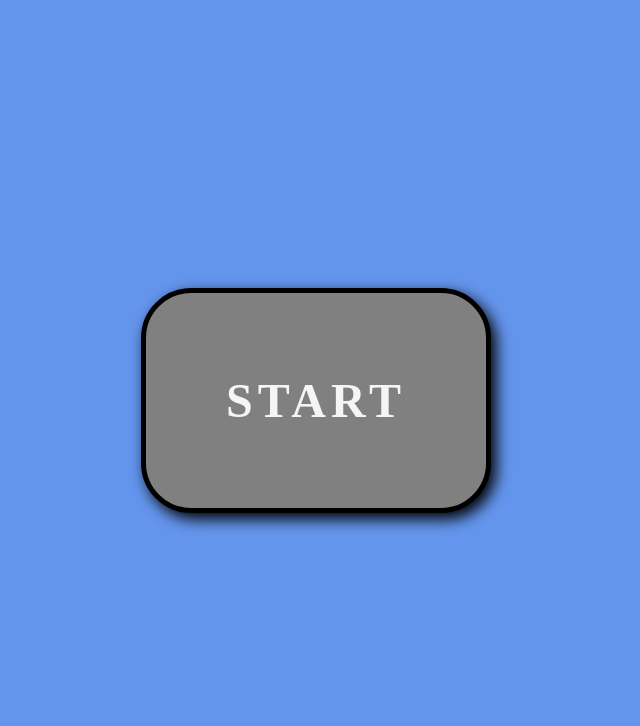
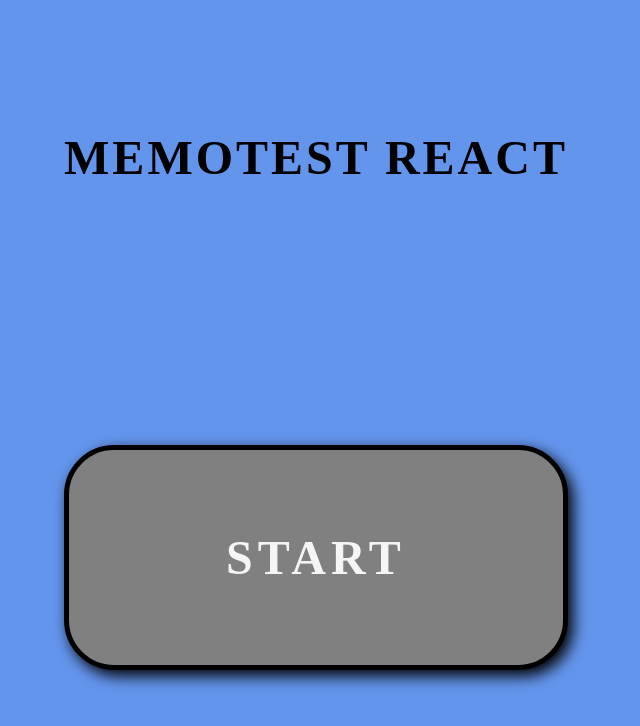
Before and after one commit to jdpenalver/unq-ui-penalver-trabajo-final, a React (Create React App) app: page / in a window 1280 px wide. Shown: the top 726 px of the page, without its empty margins (324-964 px from the left). Built offline with nearby package versions, Linux system fonts and the light colour scheme.

Commit message:
Agregado de readeME para instalacion y detalles menores

```diff
--- a/public/index.html
+++ b/public/index.html
@@ -18,13 +18,13 @@
     <!--
       Notice the use of %PUBLIC_URL% in the tags above.
       It will be replaced with the URL of the `public` folder during the build.
+
       Only files inside the `public` folder can be referenced from the HTML.
-
       Unlike "/favicon.ico" or "favicon.ico", "%PUBLIC_URL%/favicon.ico" will
       work correctly both with client-side routing and a non-root public URL.
       Learn how to configure a non-root public URL by running `npm run build`.
     -->
-    <title>React App</title>
+    <title>Memotes React</title>
   </head>
   <body>
     <noscript>You need to enable JavaScript to run this app.</noscript>
--- a/src/componentes/Start.jsx
+++ b/src/componentes/Start.jsx
@@ -5,6 +5,7 @@ import "../css/main.css";
 const Start = () => {
     return (
         <div className="main">
+            <h1> MemoTest  React</h1>
             <Link className="start" to="/game/players">Start</Link>
         </div>
     )
--- a/src/css/main.css
+++ b/src/css/main.css
@@ -8,6 +8,7 @@
 }
 .start {
     font-size: 3rem;
+    text-align: center;
     text-decoration: none;
     color: whitesmoke;
     border: solid black 5px;
@@ -25,3 +26,9 @@
     color: darkblue;
     box-shadow: -30px -30px -30px black;
 }
+
+.main h1 {
+    font-size: 3rem;
+    text-transform: uppercase;
+    letter-spacing: 3px;
+}
```
Also changed, not shown: 2 other files (tests, documents, lock files or other folders).
